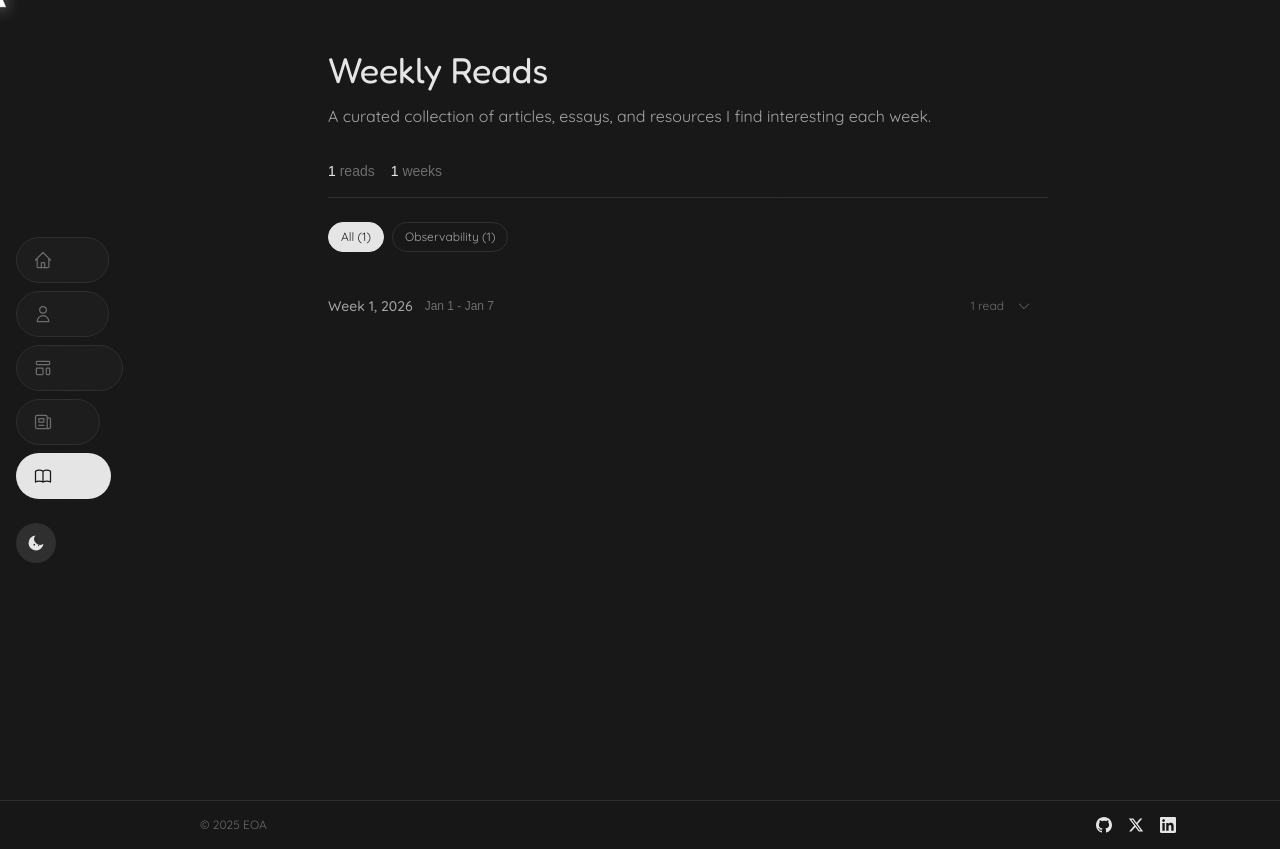
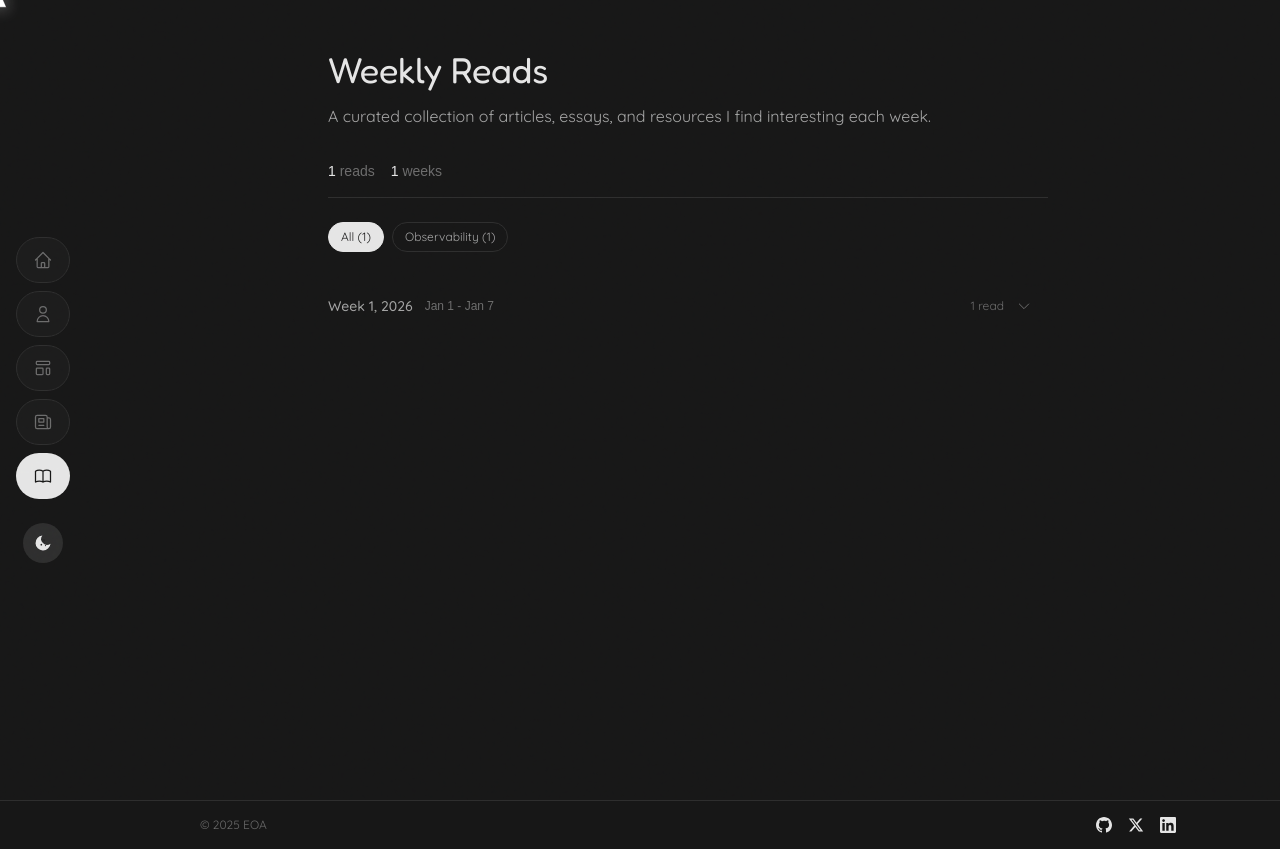
Before and after one commit to Elvis020/personal-website, a Next.js app: page /reads in a window 1280 px wide. Built offline with nearby package versions, Linux system fonts and the light colour scheme; a web font is replaced by a local one.

Commit message:
fix: Restore compact circular desktop navigation pills

```diff
--- a/components/layout/Header.tsx
+++ b/components/layout/Header.tsx
@@ -14,7 +14,7 @@ const navItems = [
   { href: "/reads", label: "Reads" },
 ];
 
-// Desktop Pills Sidebar with hover-reveal labels
+// Desktop Pills Sidebar
 function PillsSidebar({ pathname }: { pathname: string }) {
   const icons: Record<string, string> = {
     "/": "M3 12l2-2m0 0l7-7 7 7M5 10v10a1 1 0 001 1h3m10-11l2 2m-2-2v10a1 1 0 01-1 1h-3m-6 0a1 1 0 001-1v-4a1 1 0 011-1h2a1 1 0 011 1v4a1 1 0 001 1m-6 0h6",
@@ -33,7 +33,7 @@ function PillsSidebar({ pathname }: { pathname: string }) {
       initial={{ x: -80, opacity: 0 }}
       animate={{ x: 0, opacity: 1 }}
       transition={{ duration: 0.5, ease: [0.22, 1, 0.36, 1] }}
-      className="hidden md:flex fixed left-4 top-1/2 -translate-y-1/2 flex-col items-start gap-2 z-50"
+      className="hidden md:flex fixed left-4 top-1/2 -translate-y-1/2 flex-col items-center gap-2 z-50"
     >
       {navItems.map((item, index) => {
         const isActive = pathname === item.href;
@@ -45,13 +45,16 @@ function PillsSidebar({ pathname }: { pathname: string }) {
             animate={{ opacity: 1, x: 0 }}
             transition={{ delay: 0.1 + index * 0.05, duration: 0.4 }}
           >
-            <Link href={item.href} className="group">
-              <div
-                className={`relative flex items-center px-4 py-3 rounded-full border transition-all duration-300 ease-out ${
+            <Link href={item.href}>
+              <motion.div
+                className={`relative px-4 py-3 rounded-full border transition-all ${
                   isActive
                     ? "bg-[var(--text-primary)] text-[var(--bg-primary)] border-transparent"
                     : "bg-[var(--bg-secondary)]/80 backdrop-blur-sm text-[var(--text-muted)] border-[var(--border)] hover:text-[var(--text-primary)] hover:border-[var(--text-muted)]"
                 }`}
+                whileHover={{ scale: 1.1, x: 4 }}
+                whileTap={{ scale: 0.95 }}
+                transition={{ type: "spring", stiffness: 400, damping: 25 }}
               >
                 <svg
                   className="w-5 h-5"
@@ -66,25 +69,7 @@ function PillsSidebar({ pathname }: { pathname: string }) {
                     d={icons[item.href]}
                   />
                 </svg>
-
-                {/* Label - expands on hover with transform (GPU-accelerated, no reflow) */}
-                <span
-                  className="text-sm font-medium whitespace-nowrap overflow-hidden opacity-0 group-hover:opacity-100 transition-opacity duration-300 ease-out ml-0 group-hover:ml-3"
-                  style={{
-                    transform: "scaleX(0)",
-                    transformOrigin: "left",
-                    transition: "transform 0.3s ease-out, opacity 0.3s ease-out, margin-left 0.3s ease-out",
-                  }}
-                  onMouseEnter={(e) => {
-                    (e.currentTarget as HTMLElement).style.transform = "scaleX(1)";
-                  }}
-                  onMouseLeave={(e) => {
-                    (e.currentTarget as HTMLElement).style.transform = "scaleX(0)";
-                  }}
-                >
-                  {item.label}
-                </span>
-              </div>
+              </motion.div>
             </Link>
           </motion.div>
         );
```
